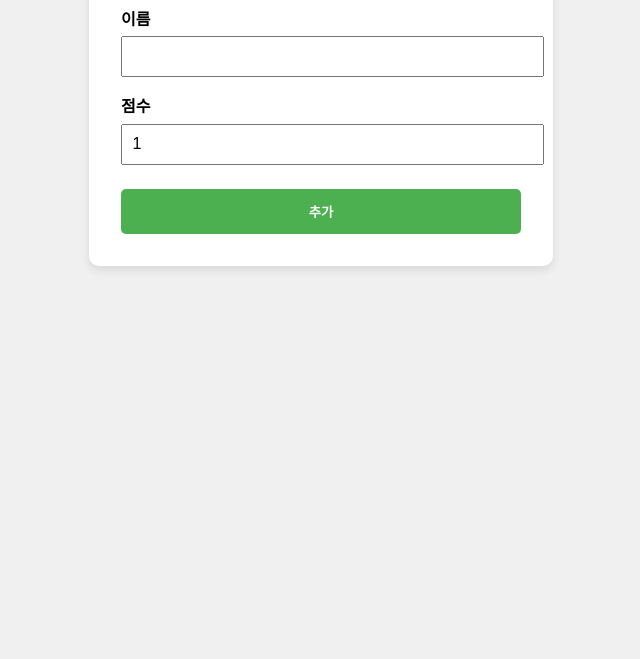
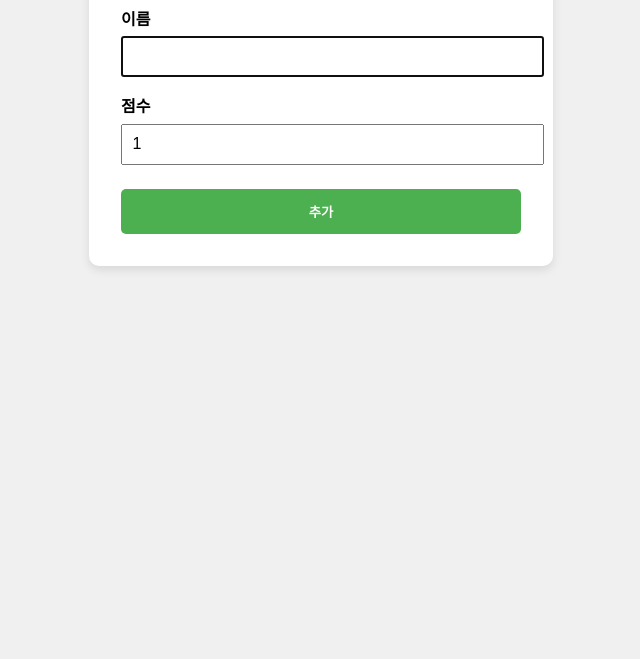
Before and after one commit to creaty07/MawangRankingboard, a plain HTML site: page addRecord.html in a window 1280 px wide. Shown: the part 141-800 px from the top of the page, without its empty margins (319-959 px from the left). Drawn offline with Linux system fonts and the light colour scheme.

Commit message:
이름에 자동 포커스

```diff
--- a/addRecord.html
+++ b/addRecord.html
@@ -88,5 +88,11 @@
           }
         });
     </script>
+    <script>
+      document.addEventListener("DOMContentLoaded", () => {
+        document.getElementById("userId").focus();
+        document.getElementById("userId").select();
+      });
+    </script>
   </body>
 </html>
```
